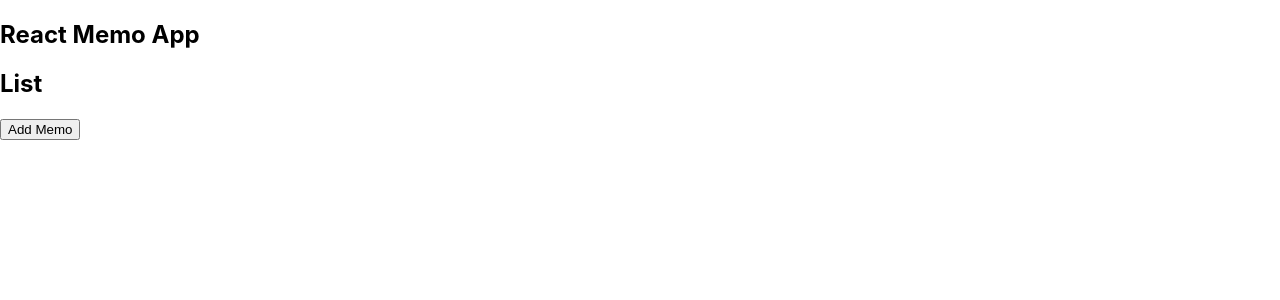
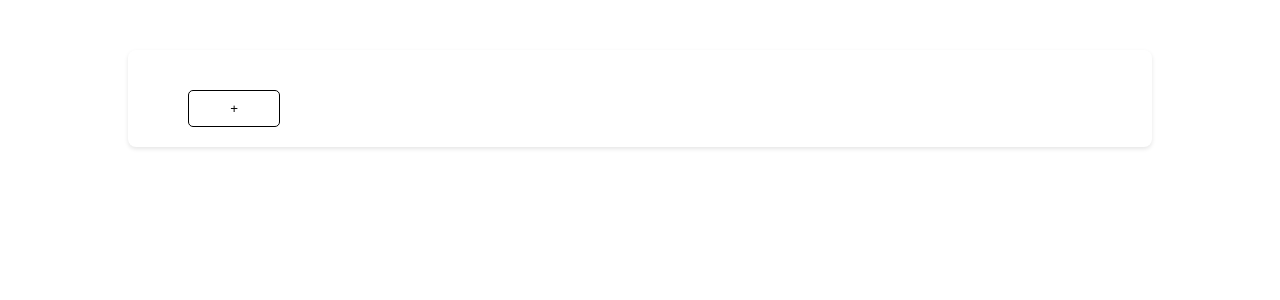
Before and after one commit to Shrimprin/react-memo-app, a React (Create React App) app: page / in a window 1280 px wide. Shown: the top 300 px of the page. Built offline with nearby package versions, Linux system fonts and the light colour scheme.

Commit message:
CSSを作成

```diff
--- a/package.json
+++ b/package.json
@@ -9,6 +9,7 @@
     "react": "^18.2.0",
     "react-dom": "^18.2.0",
     "react-scripts": "5.0.1",
+    "styled-components": "^6.1.8",
     "uuid": "^9.0.1",
     "web-vitals": "^2.1.4"
   },
--- a/src/App.jsx
+++ b/src/App.jsx
@@ -1,8 +1,23 @@
 import React, { useState, useEffect } from "react";
+import styled from "styled-components";
+import { v4 as uuid } from "uuid";
 
 import Form from "./components/Form";
 import List from "./components/List";
-import { v4 as uuid } from "uuid";
+
+const AppContainer = styled.div`
+  display: flex;
+  justify-content: center;
+  margin-top: 50px;
+`;
+
+const Card = styled.div`
+  background: #fff;
+  box-shadow: 0 2px 4px rgba(0, 0, 0, 0.1);
+  border-radius: 8px;
+  display: flex;
+  width: 80%;
+`;
 
 export default function App() {
   const [memos, setMemos] = useState(
@@ -43,22 +58,25 @@ export default function App() {
   };
 
   return (
-    <div>
-      <h2>React Memo App</h2>
+    <AppContainer>
+      <Card>
+        <List
+          memos={memos}
+          createMemo={createMemo}
+          setEditingMemo={setEditingMemo}
+          showForm={showForm}
+          editingMemo={editingMemo}
+        />
         {isFormActive && (
           <Form
             memo={editingMemo}
             updateMemo={updateMemo}
             deleteMemo={deleteMemo}
+            setEditingMemo={setEditingMemo}
             hideForm={hideForm}
           />
         )}
-      <List
-        memos={memos}
-        createMemo={createMemo}
-        setEditingMemo={setEditingMemo}
-        showForm={showForm}
-      />
-    </div>
+      </Card>
+    </AppContainer>
   );
 }
--- a/src/components/Form.jsx
+++ b/src/components/Form.jsx
@@ -1,6 +1,48 @@
 import React, { useState, useEffect } from "react";
+import styled from "styled-components";
 
-export default function Form({ memo, updateMemo, deleteMemo, hideForm }) {
+const FormContainer = styled.div`
+  padding: 20px;
+  border-left: 1px solid lightgray;
+  width: 70%;
+`;
+
+const StyledTextArea = styled.textarea`
+  width: calc(100% - 20px);
+  margin: 10px 0;
+  padding: 10px;
+  border: 1px solid lightgray;
+  border-radius: 4px;
+  resize: none;
+`;
+
+const StyledButton = styled.button`
+  padding: 10px 20px;
+  margin-right: 10px;
+  background-color: white;
+  color: black;
+  border: 1px solid black;
+  border-radius: 5px;
+  cursor: pointer;
+
+  &:hover {
+    background-color: black;
+    color: white;
+  }
+`;
+
+const ButtonsContainer = styled.div`
+  display: flex;
+  justify-content: flex-end;
+`;
+
+export default function Form({
+  memo,
+  updateMemo,
+  deleteMemo,
+  setEditingMemo,
+  hideForm,
+}) {
   const [content, setContent] = useState(memo.content);
 
   // 編集するメモが変わったら、フォームに表示する内容を編集中のメモの内容に変更
@@ -18,6 +60,7 @@ export default function Form({ memo, updateMemo, deleteMemo, hideForm }) {
     const updatedMemo = { id: memo.id, content: content };
     updateMemo(updatedMemo);
     setContent("");
+    setEditingMemo(null);
     hideForm();
   };
 
@@ -27,13 +70,16 @@ export default function Form({ memo, updateMemo, deleteMemo, hideForm }) {
   };
 
   return (
-    <div>
-      <h2>Form</h2>
+    <FormContainer>
       <form onSubmit={handleSubmit}>
-        <textarea value={content} onChange={handleChange} rows="4" cols="50" />
-        <input type="submit" value="Save Memo" />
+        <StyledTextArea value={content} onChange={handleChange} rows="8" />
+        <ButtonsContainer>
+          <StyledButton type="submit">保存</StyledButton>
+          <StyledButton onClick={() => handleDelete(memo.id)}>
+            削除
+          </StyledButton>
+        </ButtonsContainer>
       </form>
-      <button onClick={() => handleDelete(memo.id)}>delete</button>
-    </div>
+    </FormContainer>
   );
 }
--- a/src/components/List.jsx
+++ b/src/components/List.jsx
@@ -1,29 +1,91 @@
 import React from "react";
+import styled from "styled-components";
 
-export default function List({ memos, createMemo, setEditingMemo, showForm }) {
+const ListContainer = styled.div`
+  padding: 20px;
+  width: 30%;
+`;
+
+const ListItem = styled.div`
+  list-style: none;
+  margin: 5px 0;
+  background-color: white;
+  transition: color 0.2s;
+  cursor: pointer;
+  text-decoration: underline;
+  color: navy;
+  &:hover {
+    text-decoration: underline;
+    color: black;
+  }
+`;
+
+const EditingListItem = styled(ListItem)`
+  color: black;
+  text-decoration: none;
+  &:before {
+    content: "🖊";
+    margin-right: 8px;
+  }
+  &:hover {
+    text-decoration: none;
+  }
+`;
+
+const AddButton = styled.button`
+  display: block;
+  width: 30%;
+  padding: 10px 0;
+  margin: 20px 0 0 40px;
+  background-color: white;
+  color: black;
+  border: 1px solid black;
+  border-radius: 5px;
+  cursor: pointer;
+
+  &:hover {
+    background-color: black;
+    color: white;
+  }
+`;
+
+export default function List({
+  memos,
+  createMemo,
+  setEditingMemo,
+  showForm,
+  editingMemo,
+}) {
   const editMemo = (memo) => {
     setEditingMemo(memo);
     showForm();
   };
 
-  const list = memos.map((memo) => (
-    <li key={memo.id}>
-      <span onClick={() => editMemo(memo)}>
+  const listItems = memos.map((memo) => {
+    const isEditing = editingMemo && editingMemo.id === memo.id;
+    const MemoComponent = isEditing ? EditingListItem : ListItem;
+
+    return (
+      <MemoComponent
+        key={memo.id}
+        onClick={() => editMemo(memo)}
+        isEditing={isEditing}
+      >
         {memo.content ? memo.content.split("\n")[0] : ""}
-      </span>
-    </li>
-  ));
+      </MemoComponent>
+    );
+  });
 
   const newMemo = () => {
     const memo = createMemo();
     setEditingMemo(memo);
     showForm();
   };
+
   return (
-    <div>
-      <h2>List</h2>
-      {list}
-      <button onClick={newMemo}>Add Memo</button>
-    </div>
+    <ListContainer>
+      <ul>{listItems}</ul>
+      <AddButton onClick={newMemo}>+</AddButton>
+    </ListContainer>
   );
 }
```
Also changed, not shown: 1 other file (tests, documents, lock files or other folders). Lines whose indentation alone changed are shown as unchanged.
